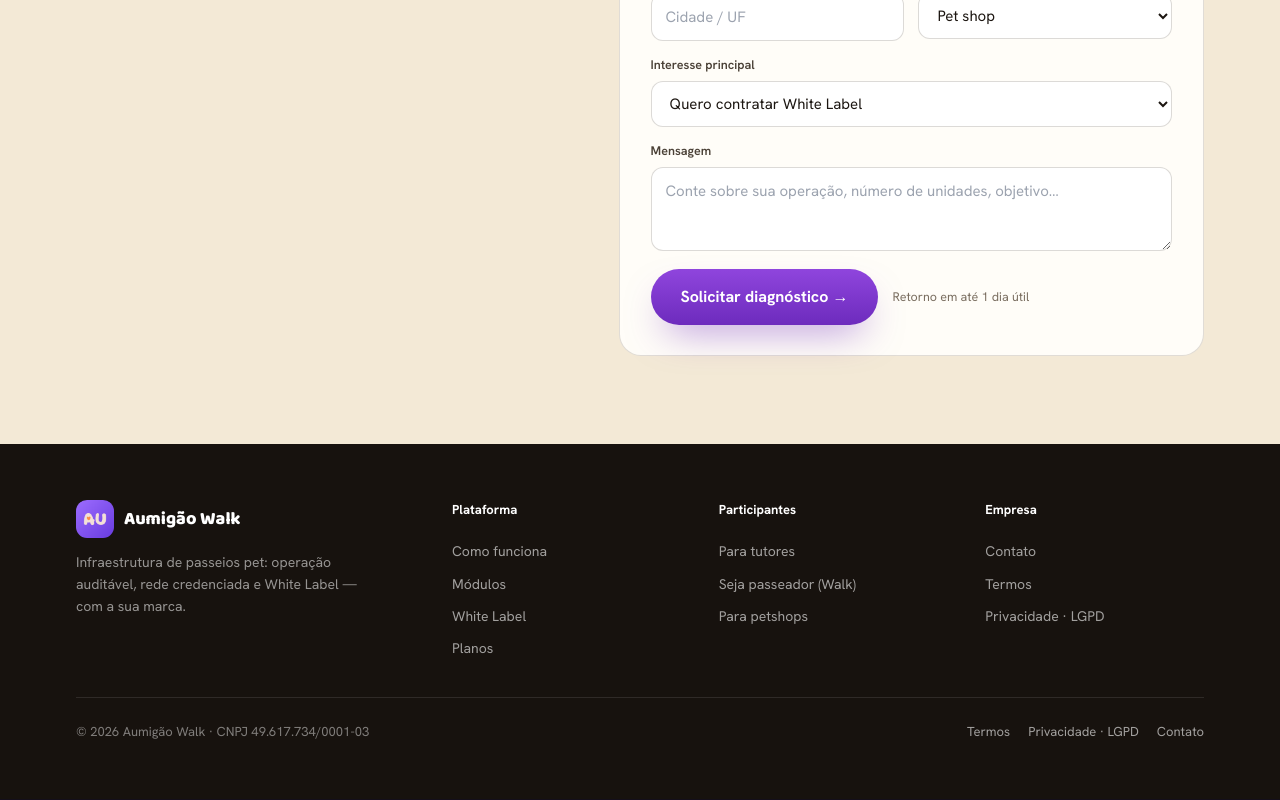
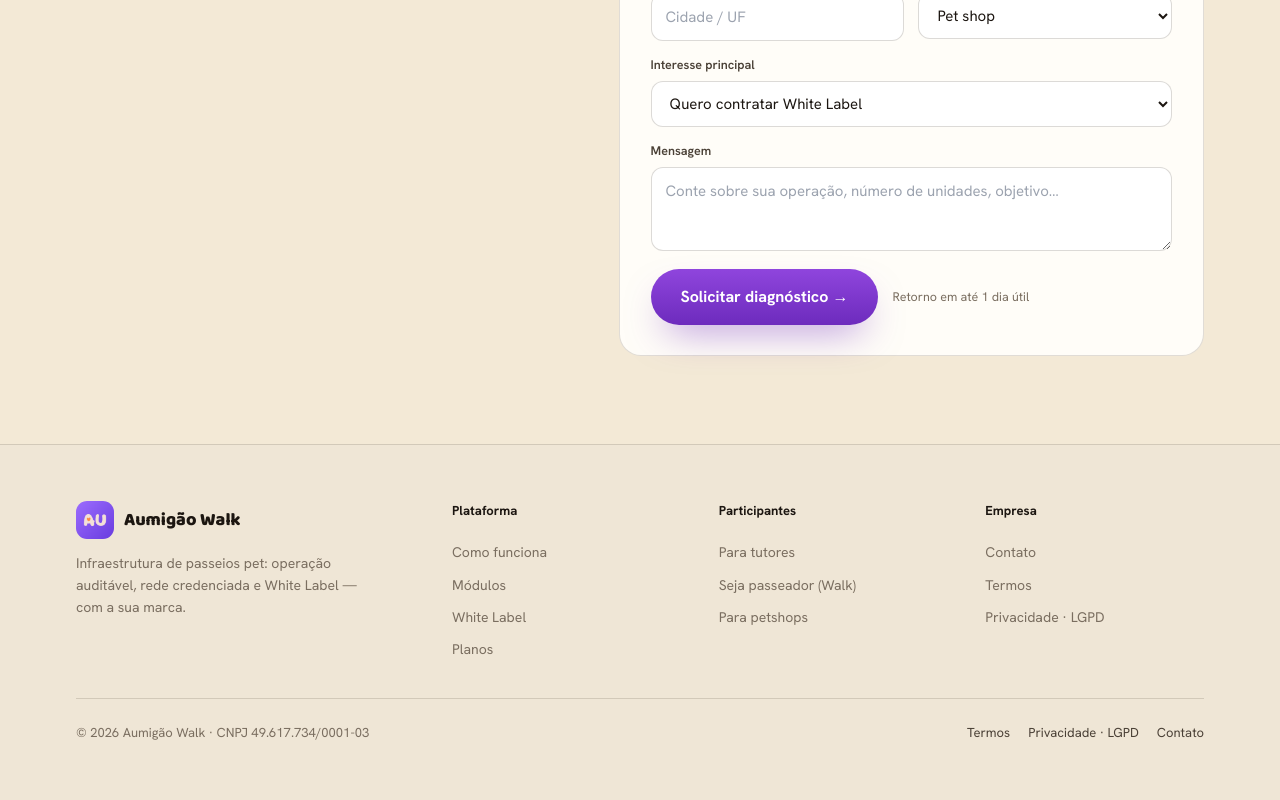
Before and after one commit to carlosmagnonadal-max/aumigao-site, a Next.js app: page /proto in a window 1280 px wide. Shown: the part 6865-7665 px from the top of the page. Built offline with nearby package versions, Linux system fonts and the light colour scheme; no server answers.

Commit message:
proto(site): rodape claro/quente (coeso com a pagina editorial) em vez do escuro

```diff
--- a/components/editorial-home.module.css
+++ b/components/editorial-home.module.css
@@ -149,18 +149,18 @@
 .fokH { font-family: var(--font-fraunces), serif; font-weight: 600; font-size: 24px; }
 .fokP { color: var(--ink2); margin-top: 8px; }
 
-/* ── FOOTER ── */
-.footer { background: #17120e; color: rgba(255,255,255,.66); padding-block: clamp(48px,7vh,72px); }
-.footerTop { display: grid; grid-template-columns: 1.5fr 1fr 1fr 1fr; gap: clamp(24px,4vw,48px); padding-bottom: clamp(28px,4vh,40px); border-bottom: 1px solid rgba(255,255,255,.1); }
+/* ── FOOTER (claro/quente, coeso com a página) ── */
+.footer { background: #efe6d6; color: var(--ink2); padding-block: clamp(48px,7vh,72px); border-top: 1px solid var(--hair); }
+.footerTop { display: grid; grid-template-columns: 1.5fr 1fr 1fr 1fr; gap: clamp(24px,4vw,48px); padding-bottom: clamp(28px,4vh,40px); border-bottom: 1px solid var(--hair); }
 @media (max-width: 760px) { .footerTop { grid-template-columns: 1fr 1fr; gap: 28px; } }
 .footerLogo { display: flex; align-items: center; gap: 10px; }
 .footerLogo img { width: 38px; height: 38px; border-radius: 11px; display: block; }
-.footerLogo span { font-family: var(--font-logo), sans-serif; font-weight: 800; font-size: 18px; color: #fff; }
-.footerTagline { margin: 14px 0 0; font-size: 14px; line-height: 1.55; max-width: 36ch; color: rgba(255,255,255,.55); }
-.footerCol h4 { font-size: 13px; font-weight: 700; color: #fff; margin: 0 0 14px; }
-.footerCol a { display: block; color: rgba(255,255,255,.6); text-decoration: none; font-size: 14px; padding: 5px 0; transition: color .2s; }
-.footerCol a:hover { color: var(--amber); }
-.footerBottom { display: flex; justify-content: space-between; gap: 16px; flex-wrap: wrap; align-items: center; padding-top: clamp(20px,3vh,28px); font-size: 13px; color: rgba(255,255,255,.45); }
+.footerLogo span { font-family: var(--font-logo), sans-serif; font-weight: 800; font-size: 18px; color: var(--ink); }
+.footerTagline { margin: 14px 0 0; font-size: 14px; line-height: 1.55; max-width: 36ch; color: var(--muted); }
+.footerCol h4 { font-size: 13px; font-weight: 700; color: var(--ink); margin: 0 0 14px; }
+.footerCol a { display: block; color: var(--muted); text-decoration: none; font-size: 14px; padding: 5px 0; transition: color .2s; }
+.footerCol a:hover { color: var(--tang); }
+.footerBottom { display: flex; justify-content: space-between; gap: 16px; flex-wrap: wrap; align-items: center; padding-top: clamp(20px,3vh,28px); font-size: 13px; color: var(--muted); }
 .footerLegal { display: flex; gap: 18px; flex-wrap: wrap; }
-.footerLegal a { color: rgba(255,255,255,.6); text-decoration: none; }
-.footerLegal a:hover { color: #fff; }
+.footerLegal a { color: var(--ink2); text-decoration: none; }
+.footerLegal a:hover { color: var(--tang); }
```
